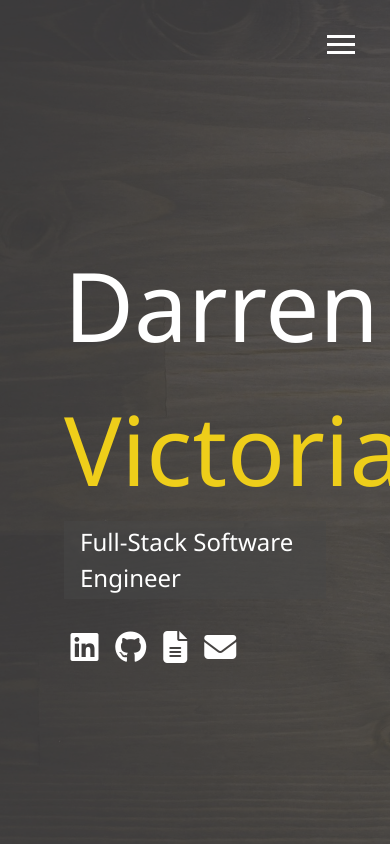
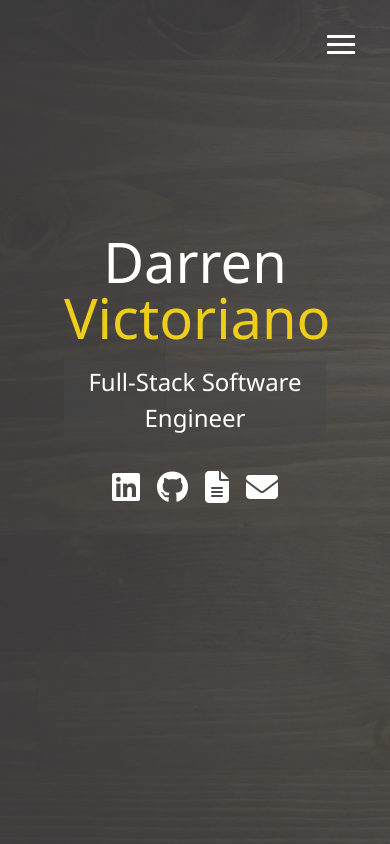
Before and after one commit to DarrenVictoriano/PortfolioV3, a plain HTML site: page dist/index.html in a window 390 px wide. Drawn offline with nearby package versions, Linux system fonts and the light colour scheme.

Commit message:
added media quesries and made menu overlay responsive

```diff
--- a/sass/_config.scss
+++ b/sass/_config.scss
@@ -28,3 +28,28 @@ $background-opacity: 0.7;
         }
     }
 }
+
+// Media Query Mixins
+@mixin mediaSM {
+    @media screen and (max-width: 500px) {
+        @content;
+    }
+}
+
+@mixin mediaMD {
+    @media screen and (max-width: 768px) {
+        @content;
+    }
+}
+
+@mixin mediaLG {
+    @media screen and (min-width: 769px) and (max-width: 1170px) {
+        @content;
+    }
+}
+
+@mixin mediaXL {
+    @media screen and (min-width: 1171px) {
+        @content;
+    }
+}
--- /dev/null
+++ b/sass/_mobile.scss
@@ -0,0 +1,59 @@
+// Wide Screens
+@include mediaXL {
+
+}
+
+// Desktops and Laptops
+@include mediaLG {
+
+}
+
+// Tablets
+@include mediaMD {
+    main {
+        align-items: center;
+        text-align: center;
+
+        .lg-heading {
+            line-height: 1;
+            margin-bottom: 1rem;
+        }
+    }
+
+    ul.menu-nav,
+    div.menu-branding {
+        float: none;
+        width: 100%;
+        min-height: 0;
+
+        &.show {
+            transform: translate3d(0, 0, 0);
+        }
+    }
+
+    .menu-nav {
+        height: 75vh;
+        transform: translate3d(-100%, 0, 0);
+        font-size: 24px;
+    }
+
+    .menu-branding {
+        height: 25vh;
+        transform: translate3d(100%, 0, 0);
+
+        .portrait {
+            width: 150px;
+            height: 150px;;
+        }
+
+    }
+}
+
+// Smartphones
+@include mediaSM {
+    main#home h1 {
+        margin-top: 10vh;
+        font-size: 3.5rem;
+    }
+
+}
--- a/sass/main.scss
+++ b/sass/main.scss
@@ -1,5 +1,6 @@
 @import 'config';
 @import 'menu';
+@import 'mobile';
 
 * {
     box-sizing: border-box;
```
Also changed, not shown: dist/css/main.css, 1 other file.
